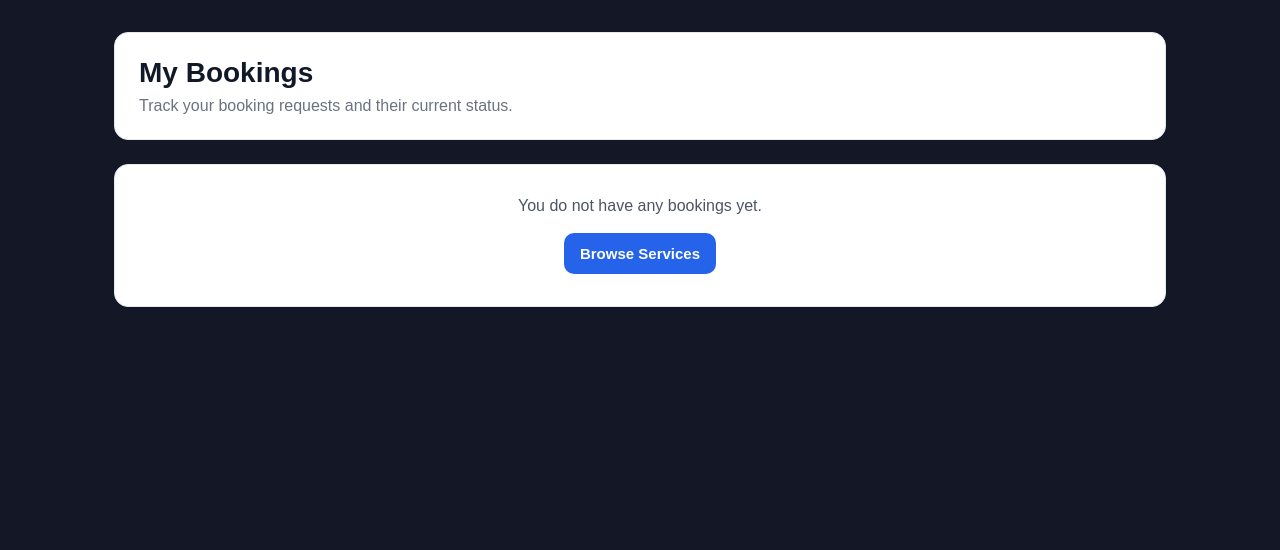
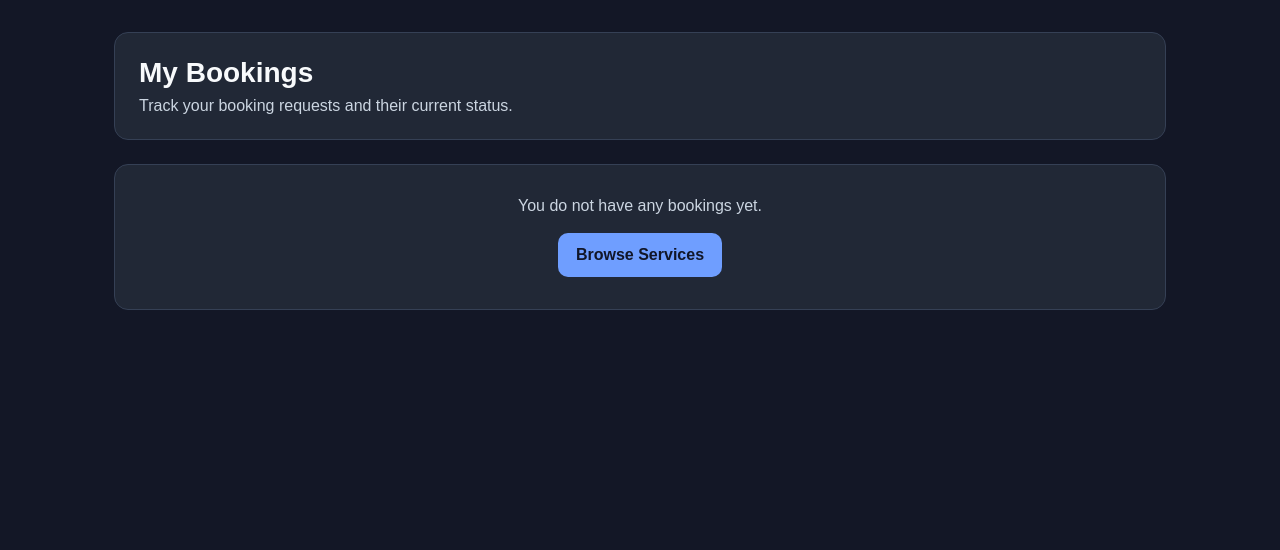
Before and after one commit to mostafa2742002/Local-Services-Booking-Platform, a Flask app: template app/templates/bookings/customer_bookings.html in a window 1280 px wide. Shown: the part 56-606 px from the top of the page. Run offline with Flask 3, Linux system fonts and the light colour scheme; the template is opened without the code that fills it, so the values that code supplies are empty; some libraries are stand-ins or nearby versions.

Commit message:
Implement dark mode styles for booking section; update colors and layout for improved readability

```diff
--- a/app/static/css/booking/customer_bookings.css
+++ b/app/static/css/booking/customer_bookings.css
@@ -1,6 +1,6 @@
 .page-header {
-    background: #ffffff;
-    border: 1px solid #e5e7eb;
+    background: #212836;
+    border: 1px solid #354055;
     border-radius: 14px;
     padding: 24px;
     margin-bottom: 24px;
@@ -8,15 +8,17 @@
 
 .page-header h1 {
     margin: 0 0 8px;
+    color: #f8fafc;
     font-size: 28px;
-    color: #111827;
 }
 
 .page-header p {
     margin: 0;
-    color: #6b7280;
+    color: #cbd5e1;
     font-size: 16px;
 }
+
+/* Booking List */
 
 .booking-list {
     display: grid;
@@ -156,61 +171,80 @@
     gap: 12px;
     margin-top: 22px;
     padding-top: 20px;
-    border-top: 1px solid #e5e7eb;
+    border-top: 1px solid #354055;
 }
 
 .booking-actions form {
     margin: 0;
 }
 
-.primary-btn,
-.danger-btn {
+.booking-actions .primary-btn,
+.booking-actions .danger-btn {
     display: inline-flex;
     align-items: center;
     justify-content: center;
     gap: 8px;
-
+    padding: 12px 16px;
     border: none;
     border-radius: 10px;
-    padding: 12px 16px;
-
     font-size: 15px;
     font-weight: 800;
     cursor: pointer;
     text-align: center;
 }
 
-.primary-btn {
-    background: #2563eb;
+.booking-actions .primary-btn {
+    background: #6f9eff;
+    color: #111629;
+}
+
+.booking-actions .primary-btn:hover {
+    background: #5d8df4;
+}
+
+.booking-actions .danger-btn {
+    background: #5c2532;
+    border: 1px solid #8f3c4c;
+    color: #fca5a5;
+}
+
+.booking-actions .danger-btn:hover {
+    background: #7f2d3b;
     color: #ffffff;
 }
 
-.primary-btn:hover {
-    background: #1d4ed8;
-}
-
-.danger-btn {
-    background: #dc2626;
-    color: #ffffff;
-}
-
-.danger-btn:hover {
-    background: #b91c1c;
-}
+/* Empty State */
 
 .empty-card {
-    background: #ffffff;
-    border: 1px solid #e5e7eb;
+    padding: 32px;
+    background: #212836;
+    border: 1px solid #354055;
     border-radius: 14px;
-    padding: 32px;
     text-align: center;
 }
 
 .empty-card p {
     margin: 0 0 18px;
-    color: #4b5563;
+    color: #cbd5e1;
     font-size: 16px;
 }
+
+.empty-card .primary-btn {
+    display: inline-block;
+    padding: 13px 18px;
+    border-radius: 10px;
+    background: #6f9eff;
+    color: #111629;
+    font-size: 16px;
+    font-weight: 700;
+    text-align: center;
+}
+
+.empty-card .primary-btn:hover {
+    background: #5d8df4;
+}
+
+/* Responsive */
 
 @media (max-width: 768px) {
     .page-header,
```
Also changed, not shown: other parts of app/static/css/booking/customer_bookings.css (+46 -32 lines).
